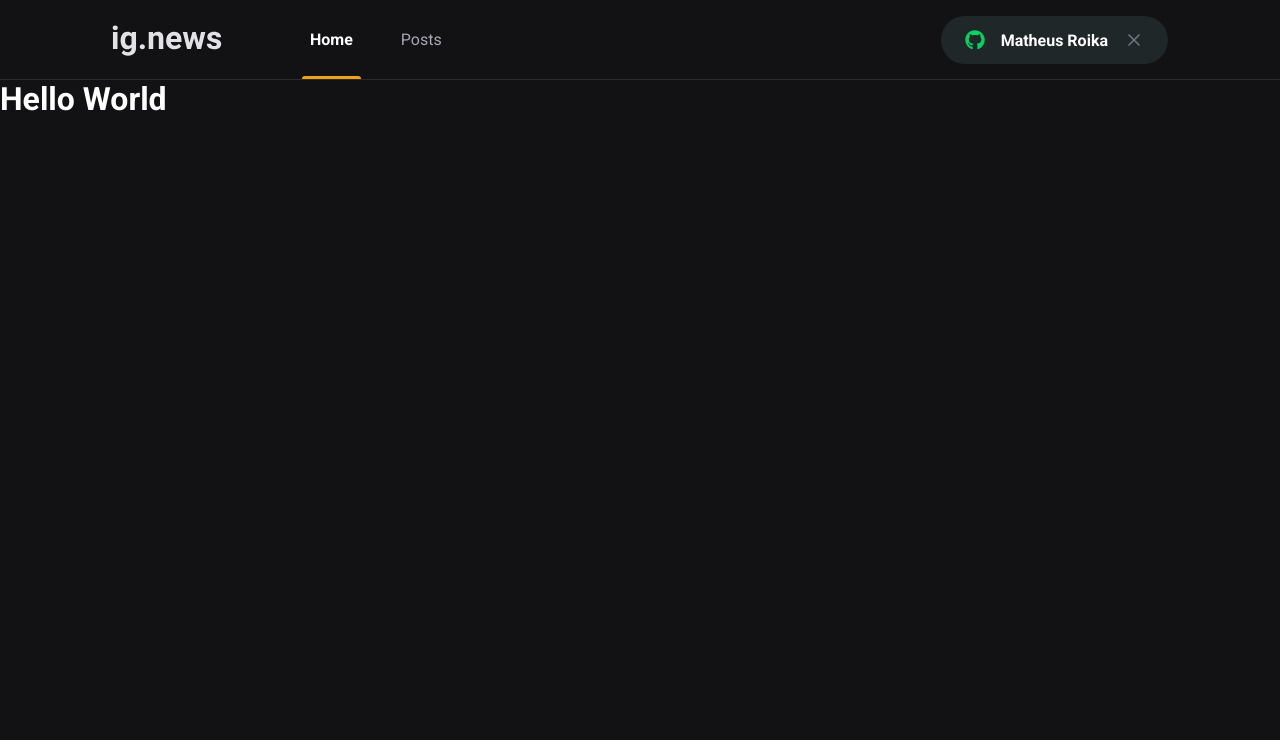
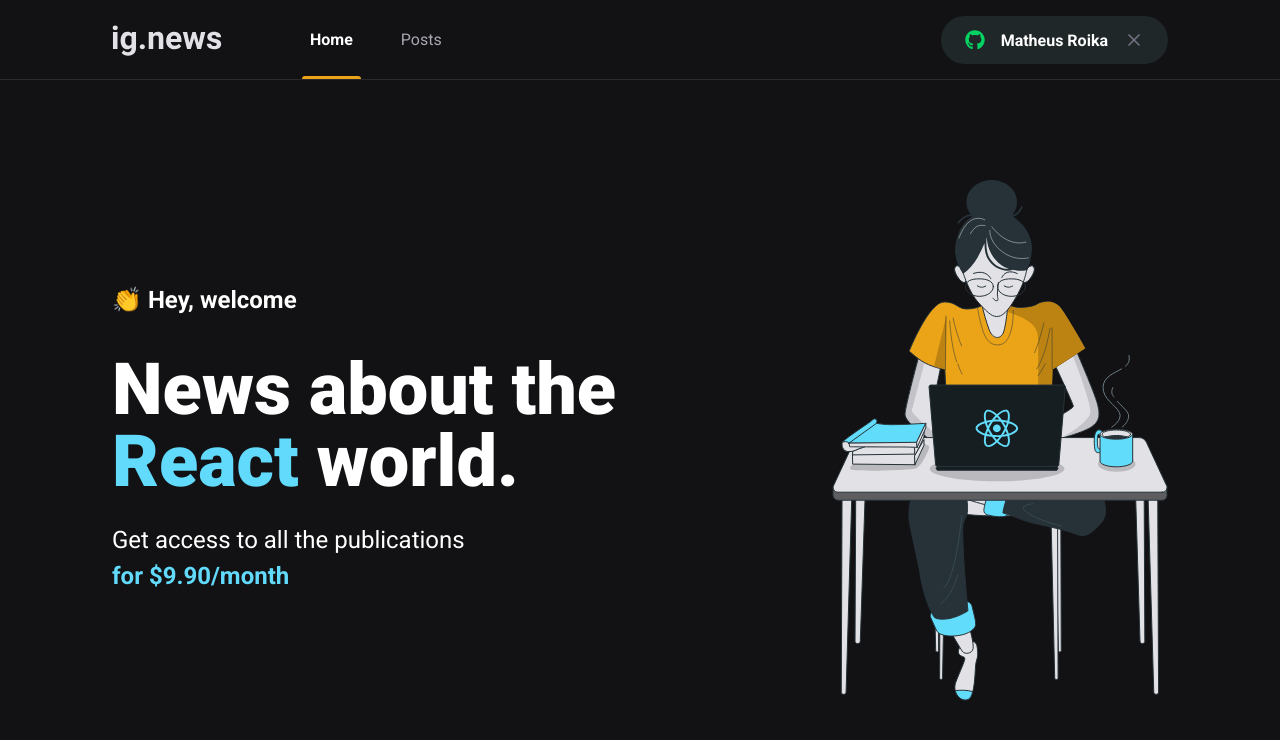
Before and after one commit to matheusroika/IgniteReact-03-ignews, a Next.js app: page / in a window 1280 px wide. Shown: the top 740 px of the page. Built offline with nearby package versions, Linux system fonts and the light colour scheme.

Commit message:
Página: Home

```diff
--- a/src/components/SignInButton/styles.module.scss
+++ b/src/components/SignInButton/styles.module.scss
@@ -1,15 +1,17 @@
 .signInButton {
-  height: 3rem;
-  border-radius: 3rem;
-  background: var(--gray-850);
-  border: 0;
-  padding: 0 1.5rem;
-
   display: flex;
   align-items: center;
   justify-content: center;
 
+  height: 3rem;
+  padding: 0 1.5rem;
+
+  border-radius: 3rem;
+  border: 0;
+
+  background: var(--gray-850);
   color: var(--white);
+
   font-weight: bold;
 
   svg {
--- /dev/null
+++ b/src/pages/home.module.scss
@@ -0,0 +1,41 @@
+.contentContainer {
+  display: flex;
+  align-items: center;
+  justify-content: space-between;
+
+  max-width: 1120px;
+  height: calc(100vh - 5rem);
+  margin: 0 auto;
+  padding: 0 2rem;
+}
+
+.hero {
+  max-width: 600px;
+
+  > span {
+    font-size: 1.5rem;
+    font-weight: bold;
+  }
+
+  h1 {
+    font-size: 4.5rem;
+    line-height: 4.5rem;
+    font-weight: 900;
+    margin-top: 2.5rem;
+
+    span {
+      color: var(--cyan-500);
+    }
+  }
+
+  p {
+    font-size: 1.5rem;
+    line-height: 2.25rem;
+    margin-top: 1.5rem;
+
+    span {
+      color: var(--cyan-500);
+      font-weight: bold;
+    }
+  }
+}
--- a/src/pages/index.tsx
+++ b/src/pages/index.tsx
@@ -1,14 +1,25 @@
 import Head from 'next/head'
+
+import styles from './home.module.scss'
 
 export default function Home() {
   return (
     <>
     <Head>
-      <title>Início | ig.news</title>
+      <title>Home | ig.news</title>
     </Head>
-    <h1>
-      Hello World
-    </h1>
+    <main className={styles.contentContainer}>
+      <section className={styles.hero}>
+        <span>👏 Hey, welcome</span>
+        <h1>News about the <span>React</span> world.</h1>
+        <p>
+          Get access to all the publications <br />
+          <span>for $9.90/month</span>
+        </p>
+      </section>
+
+      <img src="/images/avatar.svg" alt="Girl coding" />
+    </main>
     </>
   )
 }
```
